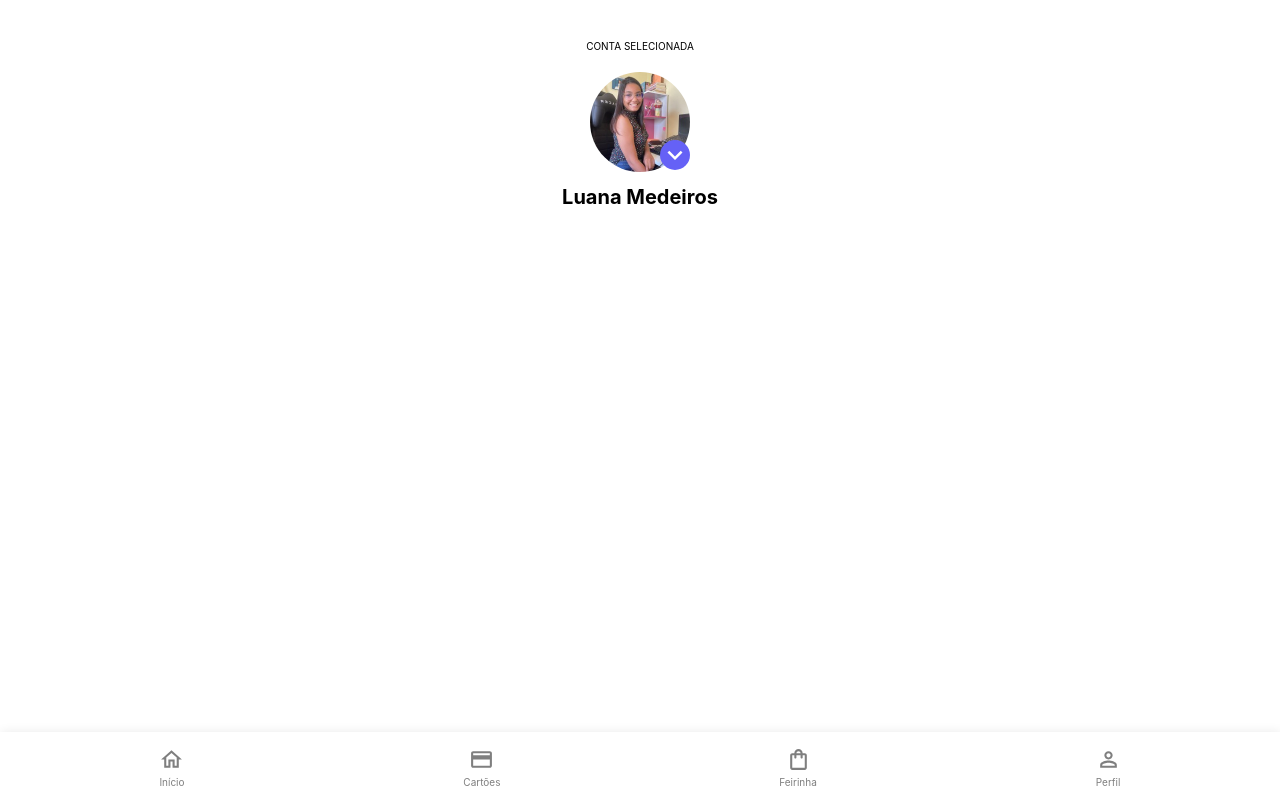
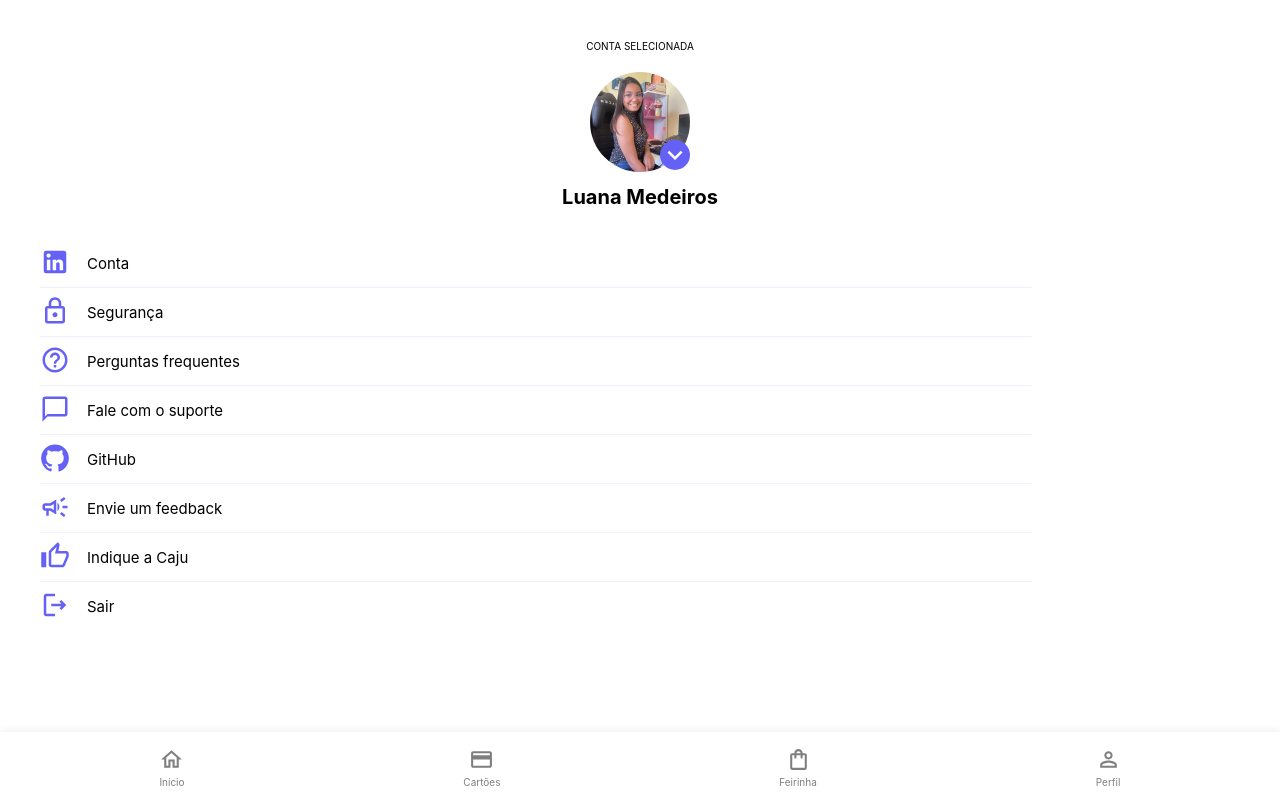
Before and after one commit to luanafront/clone-CAJU, a React (Create React App) app: page /profile in a window 1280 px wide. Built offline with nearby package versions, Linux system fonts and the light colour scheme.

Commit message:
profilePage finished

```diff
--- /dev/null
+++ b/src/components/atoms/profileOption/index.css
@@ -0,0 +1,22 @@
+.profileOption {
+    list-style: none;
+    display: flex;
+    border-bottom: 1px solid #6661f61a;
+    padding-block: .8rem;
+    align-items: center;
+    width: 80%;
+}
+.profileOption:last-child {
+    border-bottom: 0;
+}
+    .profileOption__icon {}
+    .profileOption__icon > svg {
+        font-size: 3rem;
+        color: #6561f6;
+    }
+    .profileOption__link {
+        text-decoration: none;
+        color: #000;
+        font-size: 1.5rem;
+        margin-left: 1.7rem;
+    }
--- /dev/null
+++ b/src/components/atoms/profileOption/index.jsx
@@ -0,0 +1,17 @@
+import React from "react";
+import "./index.css"
+
+const ProfileOption = ({Icon, content, link}) => {
+    return (
+        <li className="profileOption">
+            <div className="profileOption__icon">
+                <Icon />
+            </div>
+            <a href={link} target="_blank" className="profileOption__link">
+               {content}
+            </a>
+        </li>
+    )
+}
+
+export default ProfileOption
--- /dev/null
+++ b/src/components/organism/profile/profileCentral/index.jsx
@@ -0,0 +1,17 @@
+import React from "react";
+import profileOptions from "./profileOptions";
+import ProfileOption from "../../../atoms/profileOption";
+
+const ProfileCentral = () => {
+    return (
+        <ul>
+            {profileOptions.map((option,index)=>{
+                return(
+                    <ProfileOption Icon={option.Icon} content={option.text} link={option.link}/>
+                )
+            })}
+        </ul>
+    )
+}
+
+export default ProfileCentral
--- /dev/null
+++ b/src/components/organism/profile/profileCentral/profileOptions.js
@@ -0,0 +1,53 @@
+import LinkedInIcon from '@mui/icons-material/LinkedIn';
+import GitHubIcon from '@mui/icons-material/GitHub';
+import LockOutlinedIcon from '@mui/icons-material/LockOutlined';
+import HelpOutlineOutlinedIcon from '@mui/icons-material/HelpOutlineOutlined';
+import ChatBubbleOutlineOutlinedIcon from '@mui/icons-material/ChatBubbleOutlineOutlined';
+import CampaignOutlinedIcon from '@mui/icons-material/CampaignOutlined';
+import ThumbUpOutlinedIcon from '@mui/icons-material/ThumbUpOutlined';
+import LogoutOutlinedIcon from '@mui/icons-material/LogoutOutlined';
+
+const profileOptions = [
+    {
+        Icon: LinkedInIcon,
+        text: "Conta",
+        link: "https://www.linkedin.com/in/luanafront/"
+    },
+    {
+        Icon: LockOutlinedIcon,
+        text: "Segurança",
+        link: ""
+    },
+    {
+        Icon: HelpOutlineOutlinedIcon,
+        text: "Perguntas frequentes",
+        link: ""
+    },
+    {
+        Icon: ChatBubbleOutlineOutlinedIcon,
+        text: "Fale com o suporte",
+        link: ""
+    },
+    {
+        Icon: GitHubIcon,
+        text: "GitHub",
+        link: "https://github.com/luanafront"
+    },
+    {
+        Icon: CampaignOutlinedIcon,
+        text: "Envie um feedback",
+        link: ""
+    },
+    {
+        Icon: ThumbUpOutlinedIcon,
+        text: "Indique a Caju",
+        link: ""
+    },
+    {
+        Icon: LogoutOutlinedIcon,
+        text: "Sair",
+        link: "https://caju-omega.vercel.app/"
+    }
+]
+
+export default profileOptions
--- a/src/components/pages/profilePage/index.jsx
+++ b/src/components/pages/profilePage/index.jsx
@@ -1,10 +1,12 @@
 import React from "react";
 import ProfileHeader from "../../organism/profile/profileHeader";
+import ProfileCentral from "../../organism/profile/profileCentral";
 
 const ProfilePage = () => {
     return (
         <>
             <ProfileHeader/>
+            <ProfileCentral/>
         </>
     )
 }
```
